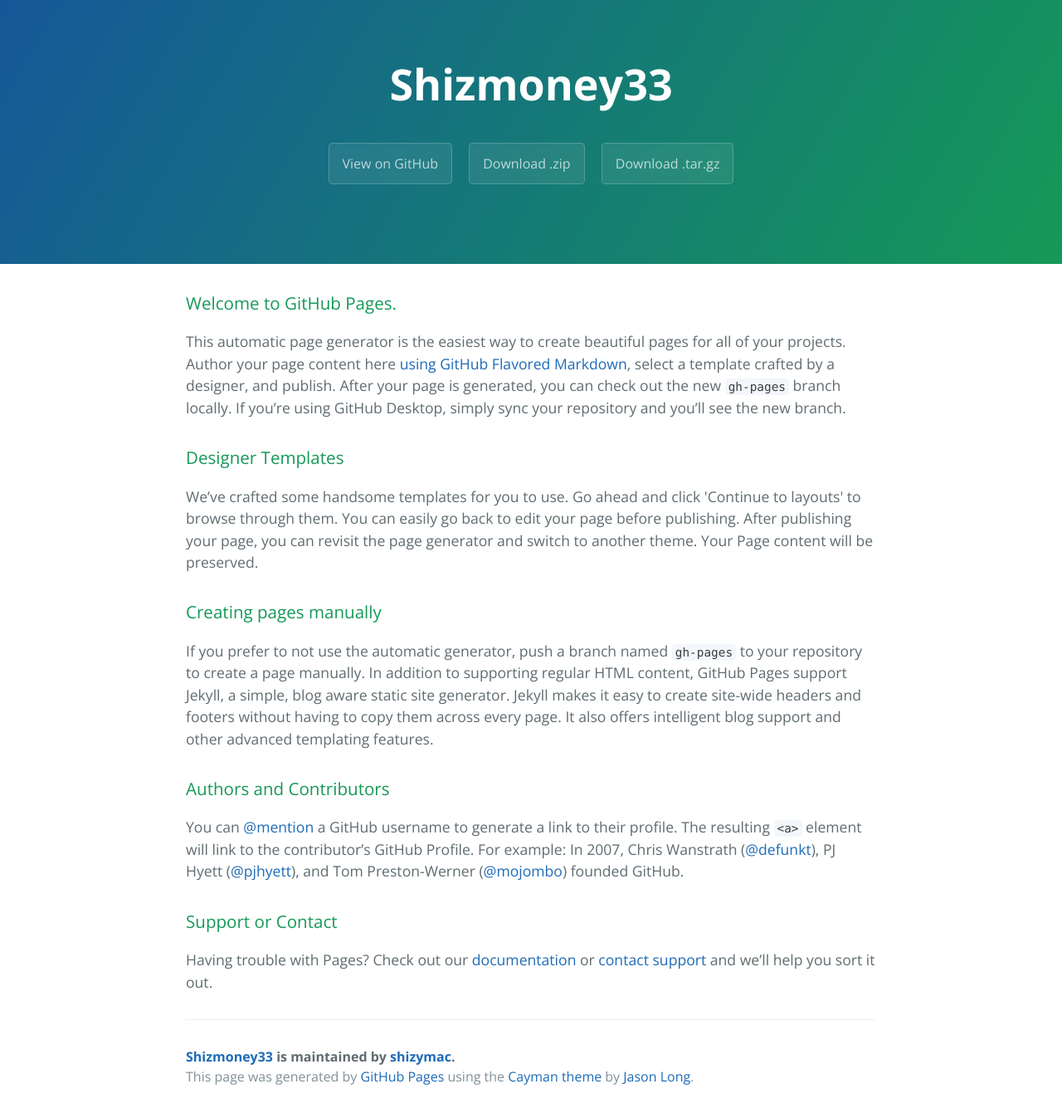
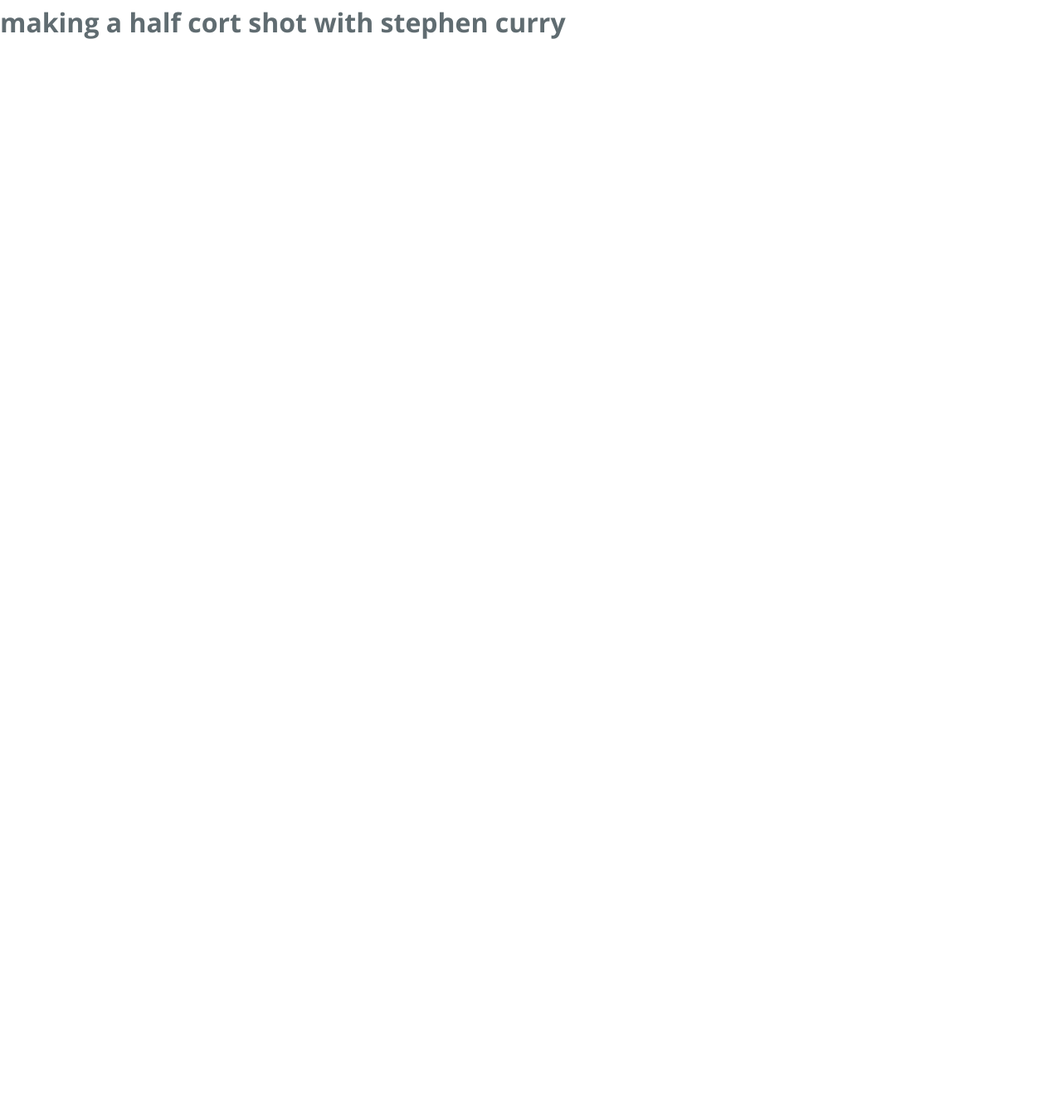
Before and after one commit to shizymac/shizmoney33, a plain HTML site: page index.html in a window 1280 px wide. Shown: the part 18-1359 px from the top of the page at 83% size. After the commit the page ends 800 px from the top, so only its background shows below. Drawn offline with nearby package versions, Linux system fonts and the light colour scheme.

Commit message:
Update index.html

```diff
--- a/index.html
+++ b/index.html
@@ -10,48 +10,6 @@
     <link rel="stylesheet" type="text/css" href="stylesheets/github-light.css" media="screen">
   </head>
   <body>
-    <section class="page-header">
-      <h1 class="project-name">Shizmoney33</h1>
-      <h2 class="project-tagline"></h2>
-      <a href="https://github.com/shizymac/shizmoney33" class="btn">View on GitHub</a>
-      <a href="https://github.com/shizymac/shizmoney33/zipball/master" class="btn">Download .zip</a>
-      <a href="https://github.com/shizymac/shizmoney33/tarball/master" class="btn">Download .tar.gz</a>
-    </section>
-
-    <section class="main-content">
-      <h3>
-<a id="welcome-to-github-pages" class="anchor" href="#welcome-to-github-pages" aria-hidden="true"><span aria-hidden="true" class="octicon octicon-link"></span></a>Welcome to GitHub Pages.</h3>
-
-<p>This automatic page generator is the easiest way to create beautiful pages for all of your projects. Author your page content here <a href="https://guides.github.com/features/mastering-markdown/">using GitHub Flavored Markdown</a>, select a template crafted by a designer, and publish. After your page is generated, you can check out the new <code>gh-pages</code> branch locally. If you’re using GitHub Desktop, simply sync your repository and you’ll see the new branch.</p>
-
-<h3>
-<a id="designer-templates" class="anchor" href="#designer-templates" aria-hidden="true"><span aria-hidden="true" class="octicon octicon-link"></span></a>Designer Templates</h3>
-
-<p>We’ve crafted some handsome templates for you to use. Go ahead and click 'Continue to layouts' to browse through them. You can easily go back to edit your page before publishing. After publishing your page, you can revisit the page generator and switch to another theme. Your Page content will be preserved.</p>
-
-<h3>
-<a id="creating-pages-manually" class="anchor" href="#creating-pages-manually" aria-hidden="true"><span aria-hidden="true" class="octicon octicon-link"></span></a>Creating pages manually</h3>
-
-<p>If you prefer to not use the automatic generator, push a branch named <code>gh-pages</code> to your repository to create a page manually. In addition to supporting regular HTML content, GitHub Pages support Jekyll, a simple, blog aware static site generator. Jekyll makes it easy to create site-wide headers and footers without having to copy them across every page. It also offers intelligent blog support and other advanced templating features.</p>
-
-<h3>
-<a id="authors-and-contributors" class="anchor" href="#authors-and-contributors" aria-hidden="true"><span aria-hidden="true" class="octicon octicon-link"></span></a>Authors and Contributors</h3>
-
-<p>You can <a href="https://help.github.com/articles/basic-writing-and-formatting-syntax/#mentioning-users-and-teams" class="user-mention">@mention</a> a GitHub username to generate a link to their profile. The resulting <code>&lt;a&gt;</code> element will link to the contributor’s GitHub Profile. For example: In 2007, Chris Wanstrath (<a href="https://github.com/defunkt" class="user-mention">@defunkt</a>), PJ Hyett (<a href="https://github.com/pjhyett" class="user-mention">@pjhyett</a>), and Tom Preston-Werner (<a href="https://github.com/mojombo" class="user-mention">@mojombo</a>) founded GitHub.</p>
-
-<h3>
-<a id="support-or-contact" class="anchor" href="#support-or-contact" aria-hidden="true"><span aria-hidden="true" class="octicon octicon-link"></span></a>Support or Contact</h3>
-
-<p>Having trouble with Pages? Check out our <a href="https://help.github.com/pages">documentation</a> or <a href="https://github.com/contact">contact support</a> and we’ll help you sort it out.</p>
-
-      <footer class="site-footer">
-        <span class="site-footer-owner"><a href="https://github.com/shizymac/shizmoney33">Shizmoney33</a> is maintained by <a href="https://github.com/shizymac">shizymac</a>.</span>
-
-        <span class="site-footer-credits">This page was generated by <a href="https://pages.github.com">GitHub Pages</a> using the <a href="https://github.com/jasonlong/cayman-theme">Cayman theme</a> by <a href="https://twitter.com/jasonlong">Jason Long</a>.</span>
-      </footer>
-
-    </section>
-
-
+<h1>making a half cort shot with stephen curry</h1>
   </body>
 </html>
```
